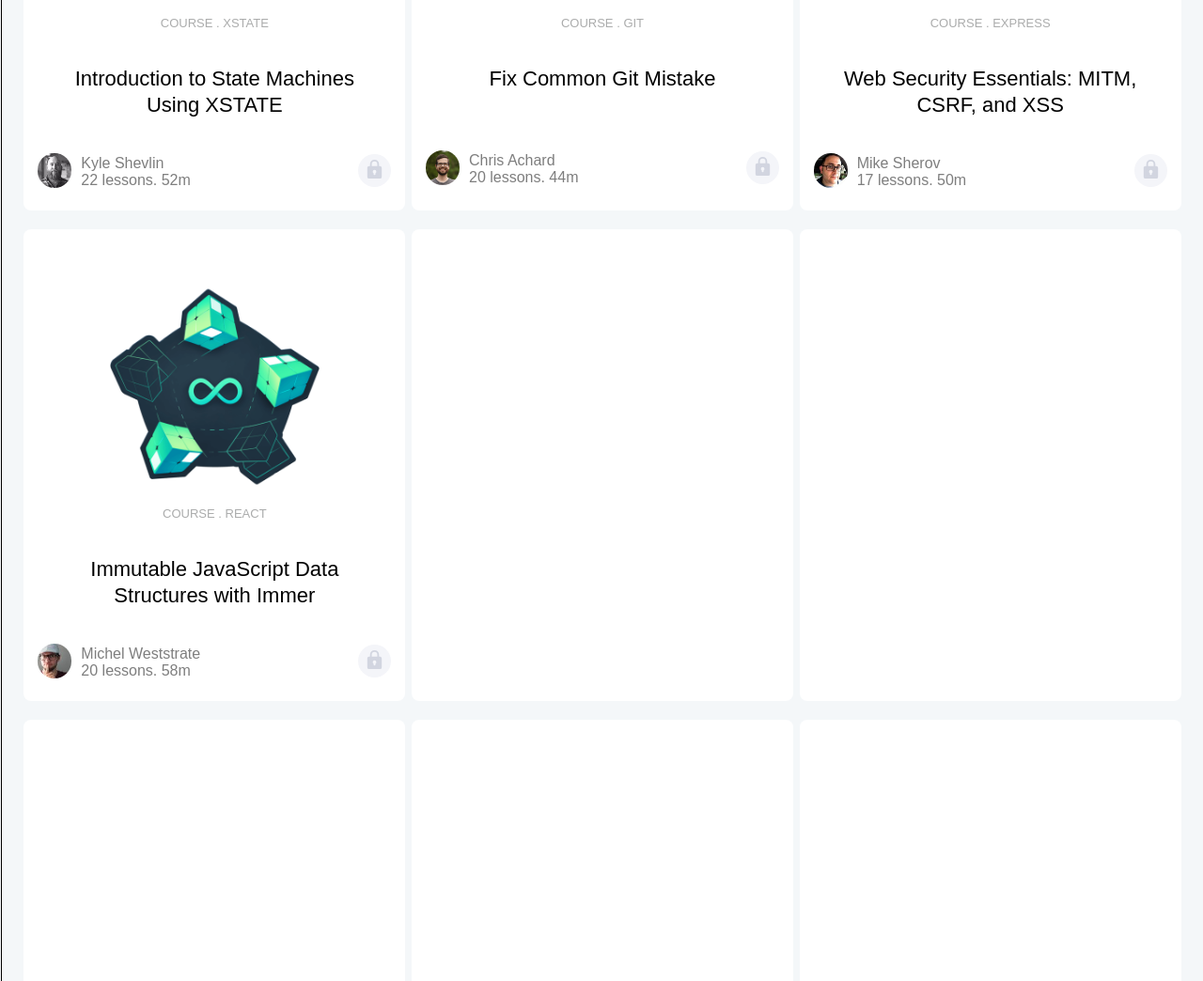
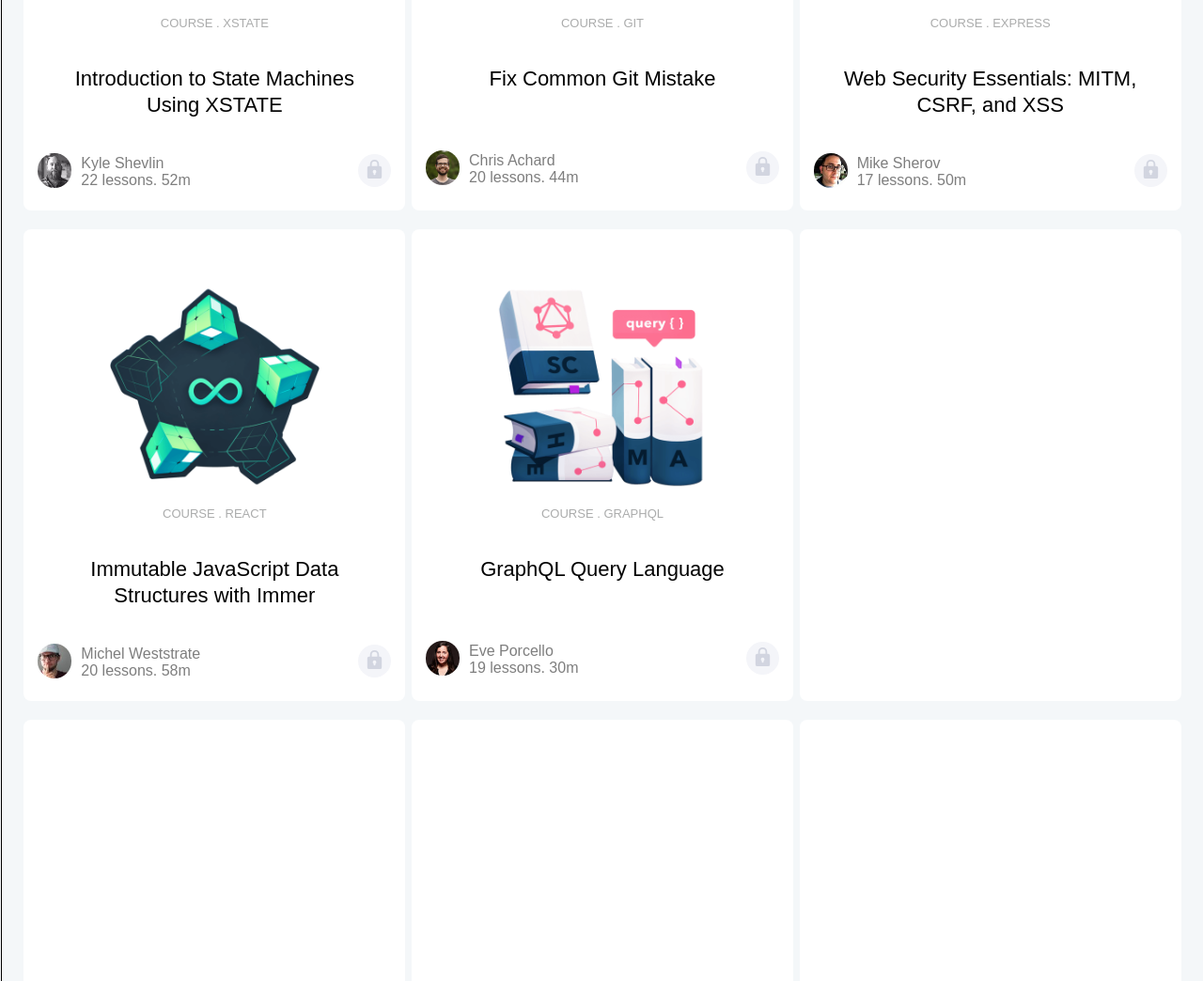
Before and after one commit to ahs1n/https-egghead.io_Mockup, a plain HTML site: page index.html in a window 1280 px wide. Shown: the part 3333-4377 px from the top of the page at 94% size. Drawn offline with Linux system fonts and the light colour scheme.

Commit message:
section 4 card 5 add

```diff
--- a/index.html
+++ b/index.html
@@ -490,7 +490,7 @@
                     </div>
                 </div>
 
-                <!-- Git Mistakes -->
+                <!-- COURSE . GIT -->
                 <div class="card_layout">
                     <div class="course">
                         <img src="GitMistakes_1000.png" alt="GitMistakes_1000">
@@ -518,7 +518,7 @@
                     </div>
                 </div>
 
-                <!-- Web security -->
+                <!-- COURSE . EXPRESS -->
                 <div class="card_layout">
                     <div class="course">
                         <img src="EGH_WebSecurity.png" alt="EGH_WebSecurity">
@@ -574,8 +574,34 @@
                     </div>
                 </div>
 
-                <div class="hotcard_layout">
+                <!-- COURSE . GRAPHQL -->
+                <div class="card_layout">
+                    <div class="course">
+                        <img src="EGH_GraphQLQuery_Final.png" alt="EGH_GraphQLQuery_Final">
+                        <p>COURSE . GRAPHQL</p>
+                        <h3>
+                            GraphQL Query Language
+                        </h3>
+                    </div>
+
+                    <div class="card_layout_material" id="card1">
+                        <div class="course_teacher">
+                            <div class="card_layout_teacher">
+                                <img src="eve-photo.jpg"
+                                alt="eve-photo">
+                            </div>
+                            <div class="card_layout_lesson">
+                                <p>Eve Porcello</p>
+                                <p>19 lessons. 30m</p>
+                            </div>
+
+                        </div>
+                        <div class="card_icon">
+                            <img src="cardfooter_icon lock.svg" alt="cardfooter_icon lock">
+                        </div>
+                    </div>
                 </div>
+
                 <div class="hotcard_layout">
                 </div>
                 <div class="hotcard_layout">
```
